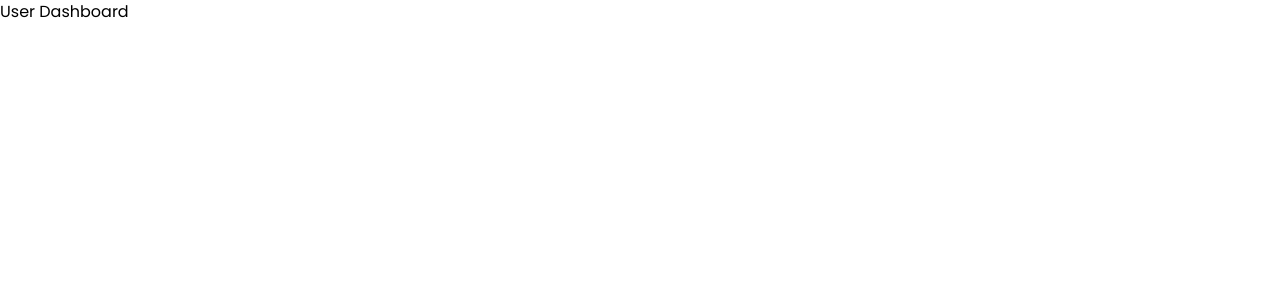
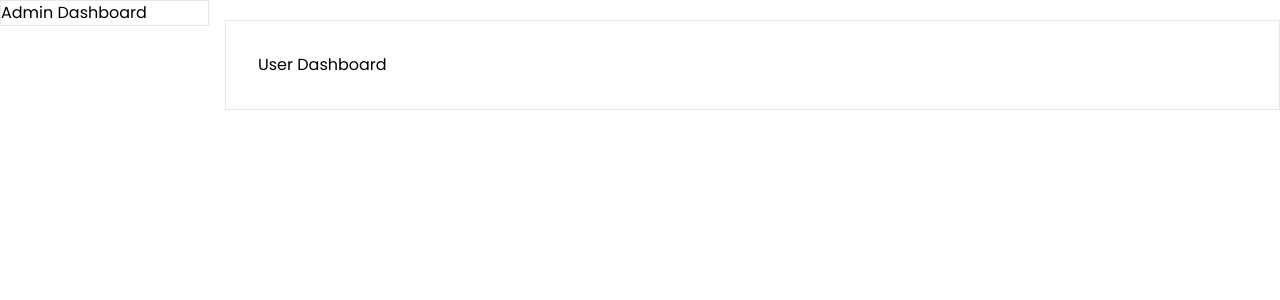
Before and after one commit to BibekDaBee/E-commerce, a React (Vite) app in the folder frontend/: page /dashboard in a window 1280 px wide. Shown: the top 300 px of the page. Built offline with nearby package versions, Linux system fonts and the light colour scheme; sample sign-in values are in the browser's storage.

Commit message:
Creating a dashboard layout. Showing the respective layout for admin and user and navigating to login if there is no user signed in

```diff
--- a/frontend/src/pages/dashboard/DashboardLayout.jsx
+++ b/frontend/src/pages/dashboard/DashboardLayout.jsx
@@ -1,10 +1,32 @@
 import React from 'react'
-import { Outlet } from 'react-router-dom'
+import { useSelector } from 'react-redux'
+import { Navigate, Outlet } from 'react-router-dom'
 
 const DashboardLayout = () => {
+  const {user} = useSelector((state) => state.auth)
+  if(!user){
+    return <Navigate to="/login" replace/>
+  }
+
+  const renderDashboard = () => {
+    switch (user?.role) {
+      case 'admin':
+        return <div>Admin Dashboard</div>;
+      case 'user':
+        return <div>User Dashboard</div>
+      default:
+        return <Navigate to='/login' replace/>;
+    }
+  }
+
   return (
-    <div>
+    <div className='container mx-auto flex flex-col md:flex-row gap-4 items-start justify-start'>
+      <header className='lg:w-1/5 sm:2/5 w-full border'>
+      {renderDashboard()}
+      </header>
+      <main className='p-8 bg-white w-full border mt-5'>
         <Outlet/>
+      </main>
     </div>
   )
 }
```
